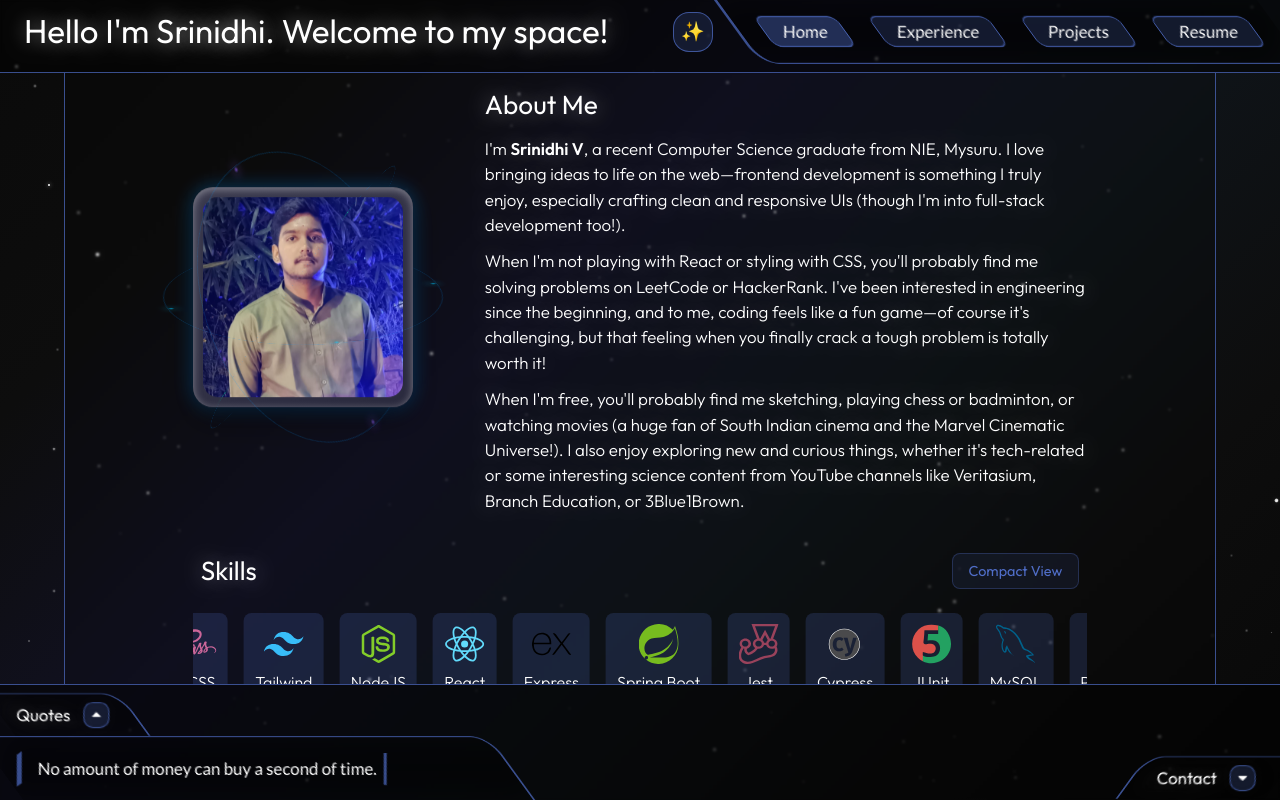
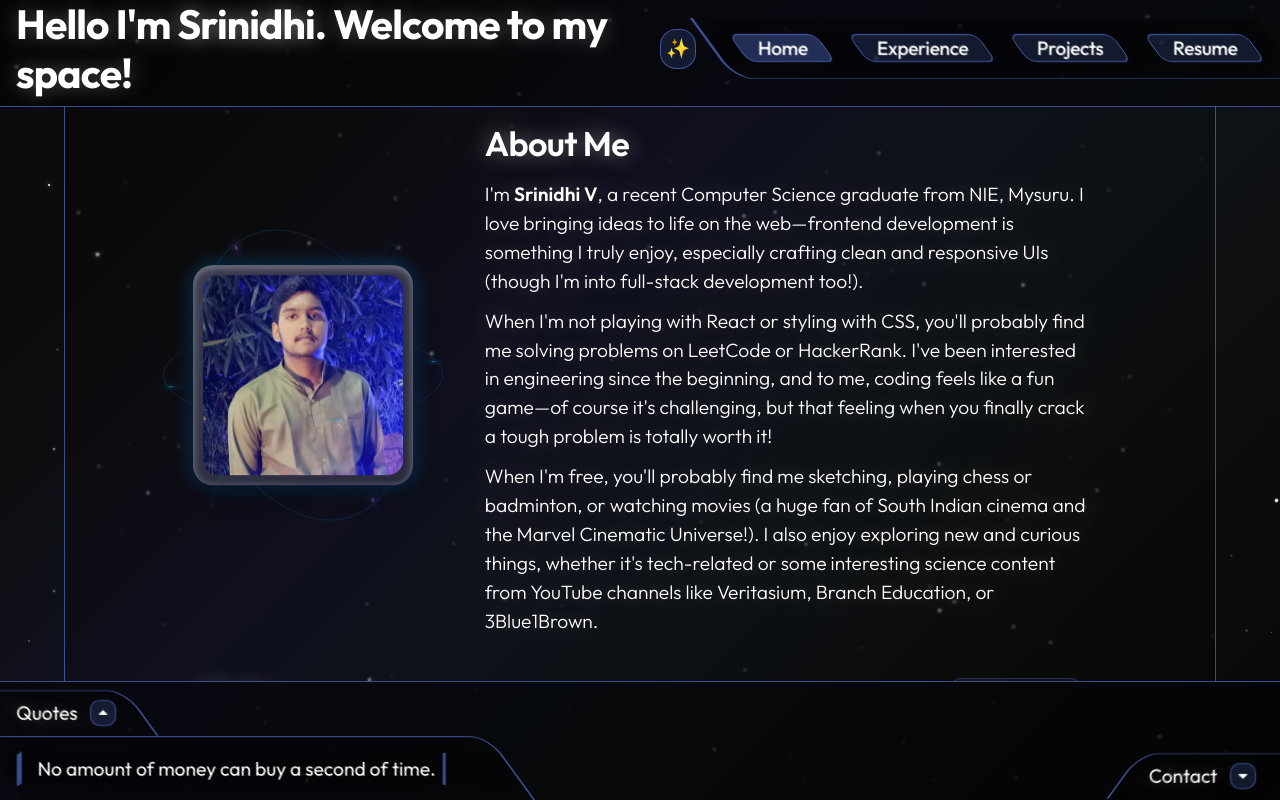
Before and after one commit to srinidhiv2107/portfolio, a React (Vite) app: page / in a window 1280 px wide. Built offline with nearby package versions, Linux system fonts and the light colour scheme; a web font is replaced by a local one.

Commit message:
updated typography system

```diff
--- a/src/App.scss
+++ b/src/App.scss
@@ -1,12 +1,13 @@
+@use "sass:list";
+@use "./styles/variables";
+@use "./styles/typography";
 @use "./styles/mixins";
-@use "./styles/variables";
 
 * {
   box-sizing: border-box;
   margin: 0;
   padding: 0;
   text-decoration: none;
-  //outline: 1px solid lime;
 }
 
 *::-webkit-scrollbar {
@@ -17,47 +18,28 @@ html, body {
   position: relative;
   width: 100%;
   height: 100vh;
-  font-family: var(--ff), sans-serif;
+  font-family: var(--ff), -apple-system, BlinkMacSystemFont, "Segoe UI", Roboto, sans-serif;
   background-color: transparent;
   color: var(--color-white);
   overflow: hidden;
 }
 
-
-.h1 {
-  @include mixins.font-style(var(--fs-h1), 120%);
+@each $name, $vals in typography.$headings {
+  .#{$name} {
+    @include mixins.type-style(list.nth($vals, 1), list.nth($vals, 2), list.nth($vals, 3), list.nth($vals, 4))
+  }
 }
 
-.h2 {
-  @include mixins.font-style(var(--fs-h2), 120%);
+@each $name, $vals in typography.$paragraphs {
+  .#{$name} {
+    @include mixins.type-style(list.nth($vals, 1), list.nth($vals, 2), list.nth($vals, 3), list.nth($vals, 4));
+  }
 }
 
-.h3 {
-  @include mixins.font-style(var(--fs-h3), 120%);
-}
-
-.p1 {
-  @include mixins.font-style(var(--fs-p1), 150%);
-}
-
-.p2 {
-  @include mixins.font-style(var(--fs-p2), 150%);
-}
-
-.btn1, .btn2 {
-  border: none;
-  outline: none;
-  color: var(--color-black);
-  font-family: var(--ff), "sans-serif";
-  cursor: pointer;
-}
-
-.btn1 {
-  @include mixins.font-style(var(--fs-p1), 120%);
-}
-
-.btn2 {
-  @include mixins.font-style(var(--fs-p2), 120%);
+@each $name, $vals in typography.$text-utility {
+  .#{$name} {
+    @include mixins.type-style(list.nth($vals, 1), list.nth($vals, 2), list.nth($vals, 3), list.nth($vals, 4));
+  }
 }
 
 .app {
--- a/src/components/Header.jsx
+++ b/src/components/Header.jsx
@@ -15,9 +15,9 @@ const Header = ({ isStarTrailEnabled, handleStarTrailToggle }) => {
           title={isStarTrailEnabled ? 'Disable star trail' : 'Enable star trail'}
           data-is-stars-enabled={`${isStarTrailEnabled}`}
         >
-      <span className="header__toggle-text">
-        {isStarTrailEnabled ? 'Disable star trail' : 'Enable star trail'}
-      </span>
+          <span className="header__toggle-text">
+            {isStarTrailEnabled ? 'Disable star trail' : 'Enable star trail'}
+          </span>
           <span className="header__toggle-icon">✨</span>
         </button>
       </div>
--- a/src/components/NavBar.jsx
+++ b/src/components/NavBar.jsx
@@ -13,9 +13,9 @@ const NavBar = () => {
           className={`nav-item ${activeSection === item ? 'active' : ''}`}
           onClick={() => setActiveSection(item)}
         >
-        <span className="p2">
+        <h4 className="h6">
           {item.charAt(0).toUpperCase() + item.slice(1)}
-        </span>
+        </h4>
         </div>
       ))}
     </div>
--- a/src/styles/Header.scss
+++ b/src/styles/Header.scss
@@ -14,14 +14,13 @@
   &__content {
     @include mixins.displayFlex($jc: space-between, $ai: center);
     width: 100%;
-    padding: 0 1.5rem;
+    padding: 0 1rem;
 
     h2 {
-      font-family: "Outfit", sans-serif;
-      text-shadow: 0 0 20px rgba(255, 255, 255, 0.5);
+      text-shadow: 0 0 20px rgba(255, 255, 255, 0.3);
 
       > span {
-        text-shadow: 0 0 20px rgba(255, 255, 255, 0.8);
+        text-shadow: 0 0 20px rgba(255, 255, 255, 0.5);
       }
     }
   }
--- a/src/styles/NavBar.scss
+++ b/src/styles/NavBar.scss
@@ -20,8 +20,7 @@
     transition: background 0.2s ease-in-out;
     cursor: pointer;
 
-    > span {
-      color: var(--color-white);
+    > h4 {
       transform: skewX(var(--neg-skew-angle));
     }
 
--- a/src/styles/_mixins.scss
+++ b/src/styles/_mixins.scss
@@ -1,7 +1,8 @@
-@mixin font-style($size, $line-height) {
+@mixin type-style($size, $line-height, $letter-spacing, $weight: 400) {
   font-size: $size;
-  font-weight: var(--font-regular);
   line-height: $line-height;
+  letter-spacing: $letter-spacing;
+  font-weight: $weight;
 }
 
 @mixin displayFlex($jc: center, $ai: center, $fd: row, $ga: 0, $fwr: nowrap) {
--- /dev/null
+++ b/src/styles/_typography.scss
@@ -0,0 +1,22 @@
+$headings: (
+  "h1": (var(--fs-h1), 120%, -0.02em, var(--font-bold)),
+  "h2": (var(--fs-h2), 120%, -0.02em, var(--font-bold)),
+  "h3": (var(--fs-h3), 120%, -0.02em, var(--font-semibold)),
+  "h4": (var(--fs-h4), 120%, -0.02em, var(--font-semibold)),
+  "h5": (var(--fs-h5), 120%, -0.02em, var(--font-semibold)),
+  "h6": (var(--fs-h6), 120%, -0.02em, var(--font-medium)),
+);
+
+$paragraphs: (
+  "p1": (var(--fs-p1), 150%, 0, var(--font-regular)),
+  "p2": (var(--fs-p2), 150%, 0, var(--font-regular)),
+  "p3": (var(--fs-p3), 150%, 0, var(--font-regular)),
+  "p4": (var(--fs-p4), 150%, 0, var(--font-regular)),
+);
+
+$text-utility: (
+  "b1": (var(--fs-b1), 100%, 0.05em, var(--font-semibold)),
+  "b2": (var(--fs-b2), 100%, 0.05em, var(--font-semibold)),
+  "l1": (var(--fs-l1), 100%, 0.05em, var(--font-semibold)),
+  "l2": (var(--fs-l2), 100%, 0.05em, var(--font-semibold)),
+);
--- a/src/styles/_variables.scss
+++ b/src/styles/_variables.scss
@@ -33,20 +33,31 @@
   --glass-blur: 15px;
   --glass-shadow: 0 12px 40px rgba(0, 0, 0, 0.4), inset 0 1px 0 rgba(255, 255, 255, 0.2);
 
-  --ff: "Lato";
+  --ff: "Outfit";
 
-  --fs-h1: clamp(1.5rem, 0.875rem + 2.778vw, 4rem);
-  --fs-h2: clamp(1.3rem, 1rem + 1.333vw, 2.5rem);
-  --fs-h3: clamp(1rem, 0.75rem + 1.111vw, 2rem);
-  --fs-p1: clamp(0.8rem, 0.625rem + 0.778vw, 1.5rem);
-  --fs-p2: clamp(0.8rem, 0.7rem + 0.444vw, 1.2rem);
+  --fs-h1: clamp(2rem, 1.5625rem + 1.9444vw, 3.75rem); // 32 → 60px
+  --fs-h2: clamp(1.75rem, 1.4375rem + 1.3889vw, 3rem); // 28 → 48px
+  --fs-h3: clamp(1.5rem, 1.25rem + 1.1111vw, 2.5rem);  // 24 → 40px
+  --fs-h4: clamp(1.38rem, 1.225rem + 0.6889vw, 2rem);  // 22 → 32px
+  --fs-h5: clamp(1.25rem, 1.1875rem + 0.2778vw, 1.5rem); // 20 → 24px
+  --fs-h6: clamp(1.12rem, 1.0875rem + 0.1444vw, 1.25rem); // 18 → 20px
 
+  --fs-p1: var(--fs-h5); // 20 → 24px
+  --fs-p2: var(--fs-h6); // 18 → 20px
+  --fs-p3: 1rem;   // 16px
+  --fs-p4: 0.88rem; // 14px
+
+  --fs-b1: 0.88rem; // 14px
+  --fs-b2: 0.75rem; // 12px
+  --fs-l1: 0.88rem; // 14px
+  --fs-l2: 0.75rem; // 12px
+
+  --font-extrabold: 800;
+  --font-bold: 700;
+  --font-semibold: 600;
+  --font-medium: 500;
+  --font-regular: 400;
   --font-light: 300;
-  --font-regular: 400;
-  --font-medium: 500;
-  --font-semibold: 600;
-  --font-bold: 700;
-  --font-extrabold: 800;
 
   --skew-angle: 36deg;
   --neg-skew-angle: -36deg;
```
